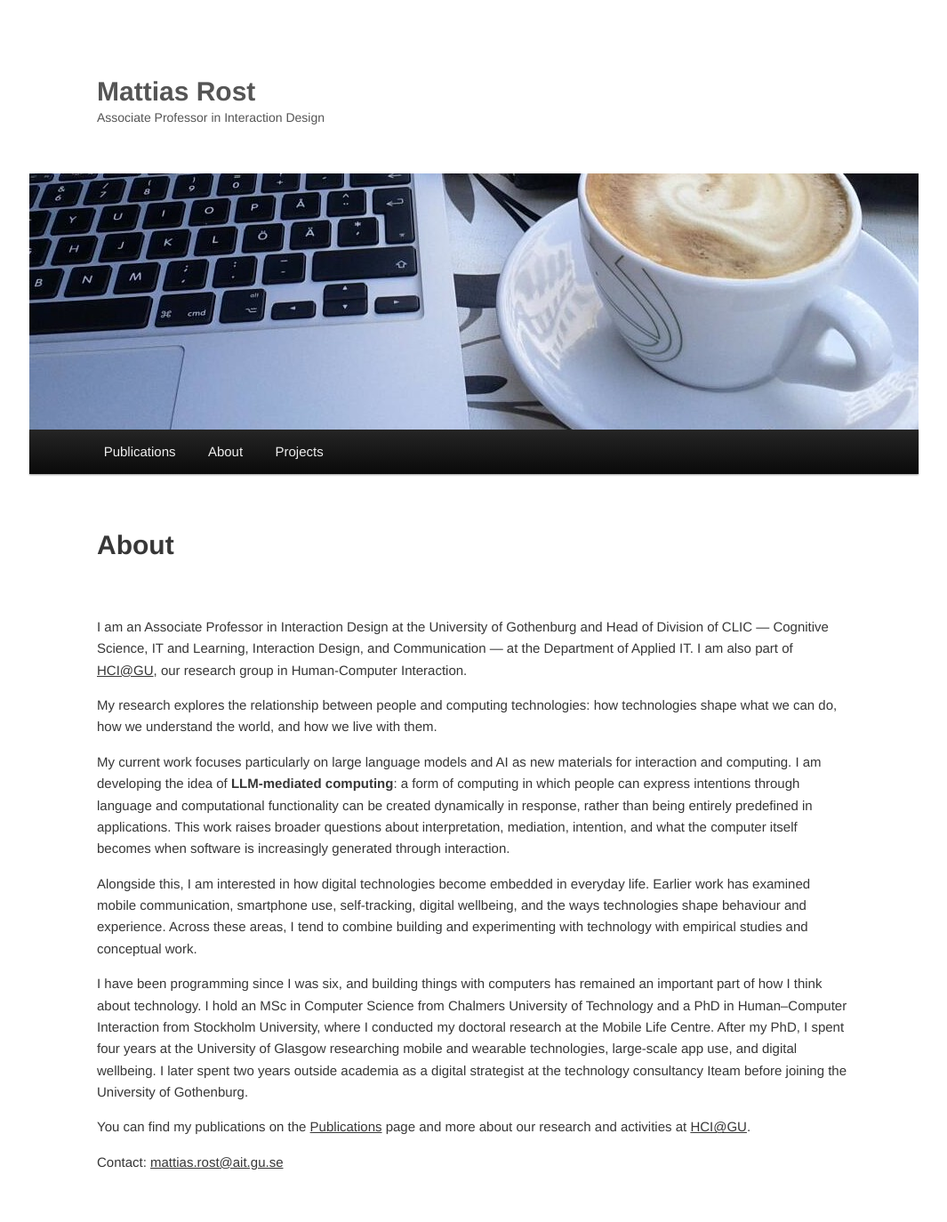
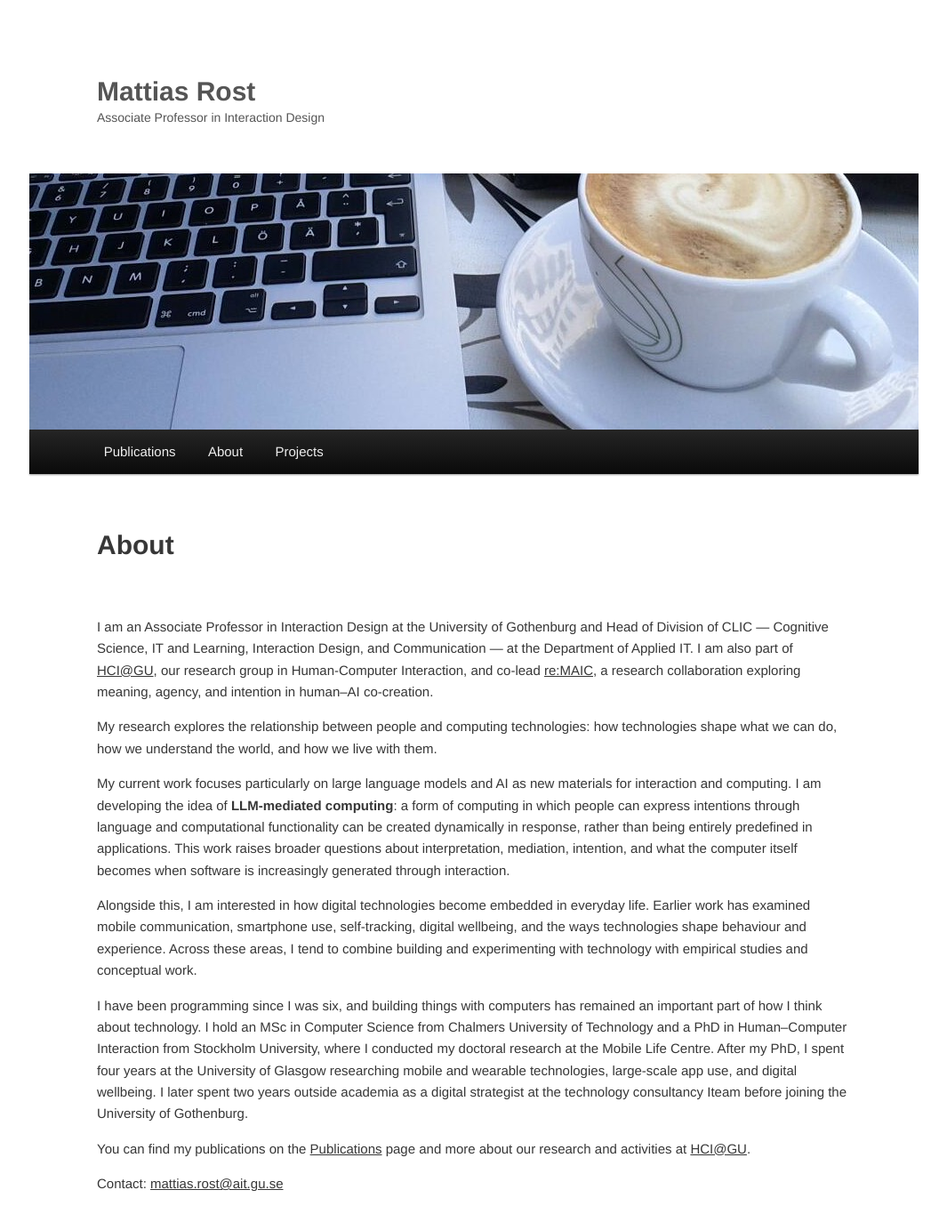
Before and after one commit to rrostt/rrostt.github.io, a Jekyll site: the page built from _pages/2011-09-24-about.html, in a window 1280 px wide. Shown: the whole page at 89% size, without its empty margins (107-1172 px from the left). Built offline with Jekyll 4.4.1, drawn with Linux system fonts in a browser that asks for light colours; before the commit the page ends 1349 px from its top, so only the background shows below that.

Commit message:
Update About introduction with re:MAIC collaboration

```diff
--- a/_pages/2011-09-24-about.html
+++ b/_pages/2011-09-24-about.html
@@ -20,7 +20,7 @@ first_name: Mattias
 last_name: Rost
 permalink: "/about/"
 ---
-<p>I am an Associate Professor in Interaction Design at the University of Gothenburg and Head of Division of CLIC — Cognitive Science, IT and Learning, Interaction Design, and Communication — at the Department of Applied IT. I am also part of <a href="https://hci.gu.se">HCI@GU</a>, our research group in Human-Computer Interaction.</p>
+<p>I am an Associate Professor in Interaction Design at the University of Gothenburg and Head of Division of CLIC — Cognitive Science, IT and Learning, Interaction Design, and Communication — at the Department of Applied IT. I am also part of <a href="https://hci.gu.se/">HCI@GU</a>, our research group in Human-Computer Interaction, and co-lead <a href="https://remaic.se">re:MAIC</a>, a research collaboration exploring meaning, agency, and intention in human–AI co-creation.</p>
 <p>My research explores the relationship between people and computing technologies: how technologies shape what we can do, how we understand the world, and how we live with them.</p>
 <p>My current work focuses particularly on large language models and AI as new materials for interaction and computing. I am developing the idea of <strong>LLM-mediated computing</strong>: a form of computing in which people can express intentions through language and computational functionality can be created dynamically in response, rather than being entirely predefined in applications. This work raises broader questions about interpretation, mediation, intention, and what the computer itself becomes when software is increasingly generated through interaction.</p>
 <p>Alongside this, I am interested in how digital technologies become embedded in everyday life. Earlier work has examined mobile communication, smartphone use, self-tracking, digital wellbeing, and the ways technologies shape behaviour and experience. Across these areas, I tend to combine building and experimenting with technology with empirical studies and conceptual work.</p>
```
